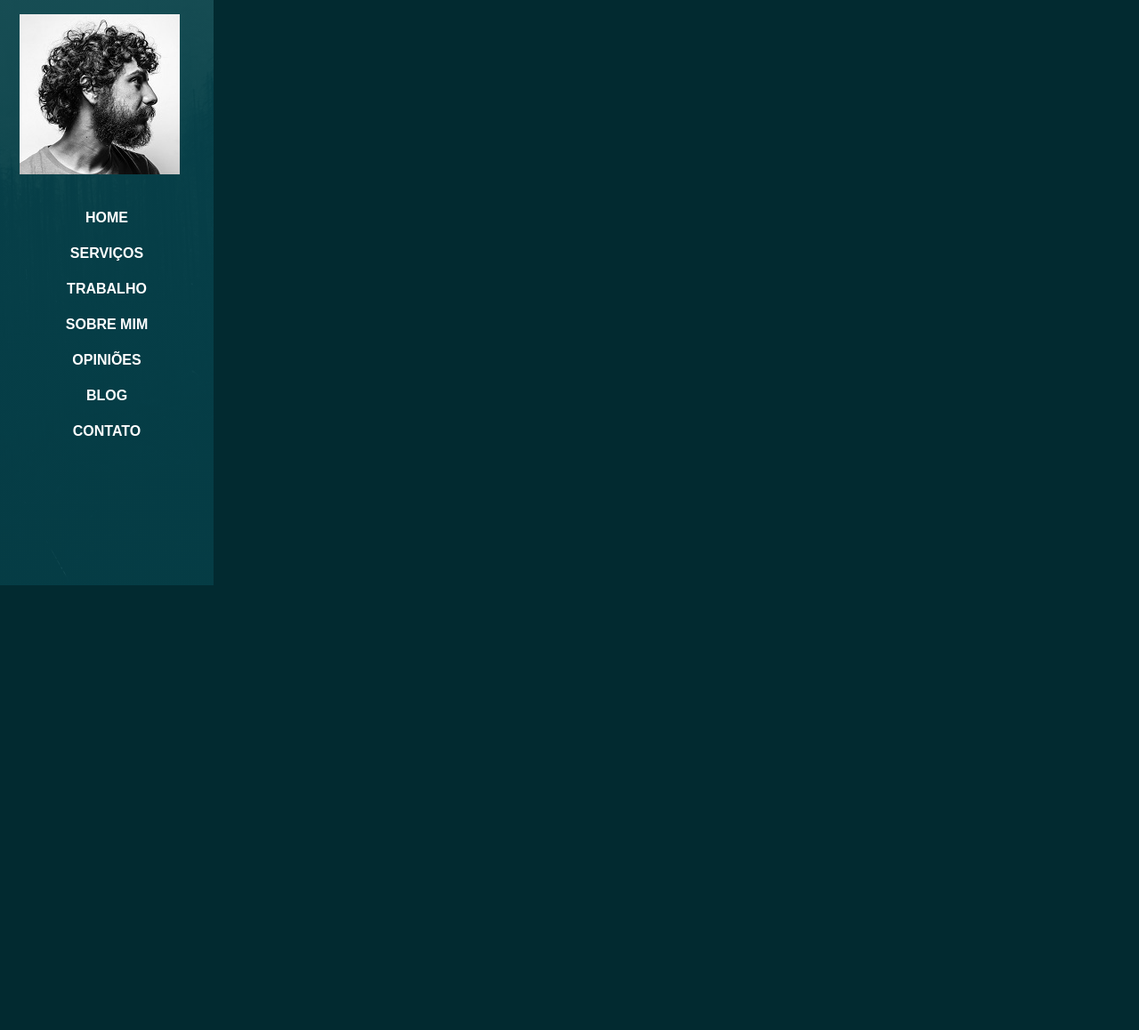
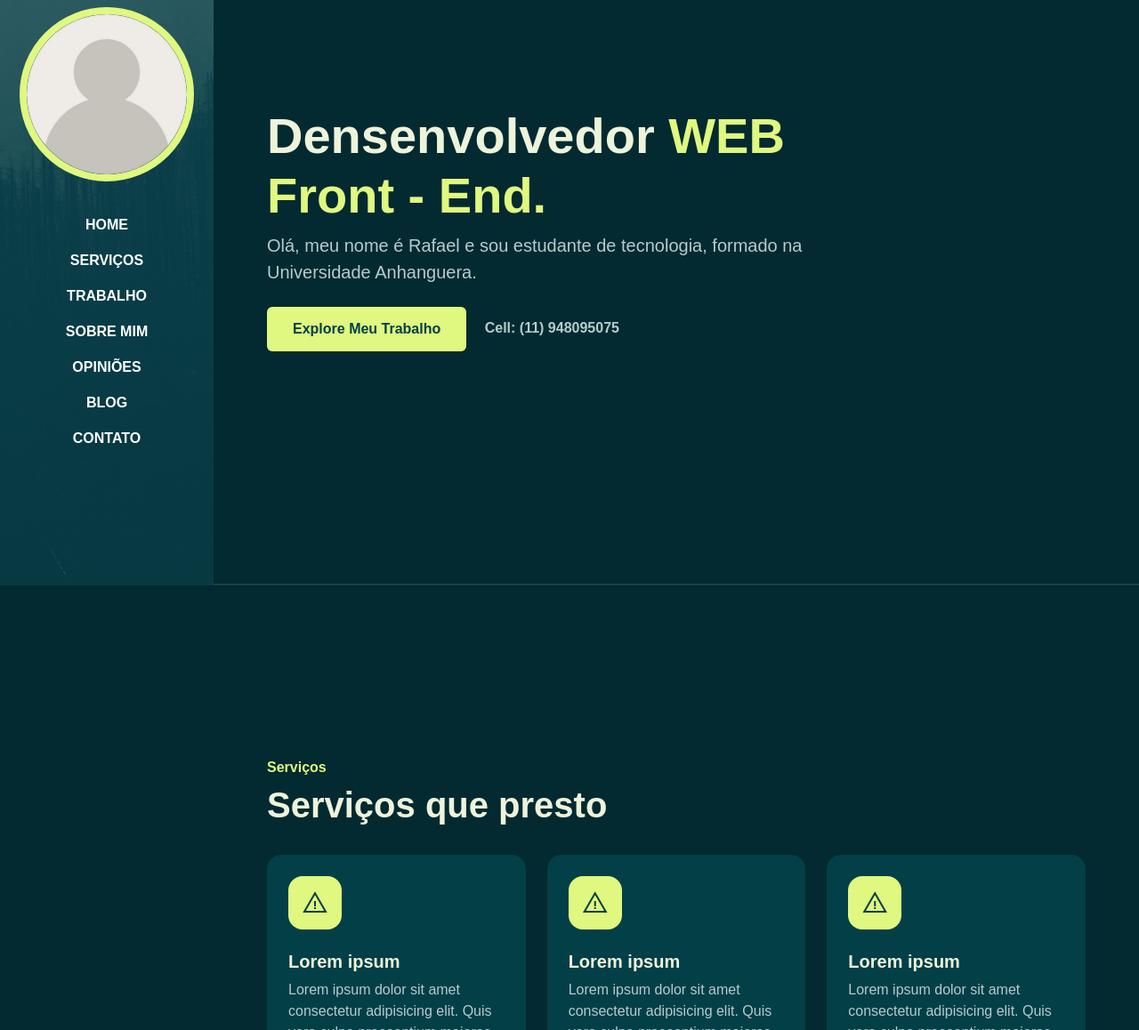
Before and after one commit to RafaelMoraesDevv/portfolio, a plain HTML site: page index.html in a window 1280 px wide. Shown: the part 142-1300 px from the top of the page at 89% size. Before the commit the page ends 800 px from the top, so only its background shows below. Drawn offline with Linux system fonts and the light colour scheme; a web font is replaced by a local one.

Commit message:
Adicionando a parte home e serviços finalizados do portfólio

```diff
--- a/assets/css/style.css
+++ b/assets/css/style.css
@@ -37,7 +37,49 @@ img {
   width: 100%;
 }
 
+.text-brand{
+  color: var(--color-brand);
+}
+
+.bg-base {
+  background-color: var(--color-base);
+}
+
+.full-height {
+  min-height: 100vh;
+  height: 100vh;
+  display: flex;
+  flex-direction: column;
+  justify-content: center;
+  padding-top: 80px;
+  padding-bottom: 80px;
+  border-bottom: 2px solid rgba(255, 255, 255, 0.1);
+}
+
+.shadow-effect {
+  transition: all 0.5s;
+}
+
+.shadow-effect:hover {
+  box-shadow: -6px 6px 0 0 var(--color-brand);
+}
+
+.iconbox {
+  width: 60px;
+  height: 60px;
+  display: flex;
+  align-items: center;
+  justify-content: center;
+  font-size: 32px;
+  background-color: var(--color-brand);
+  color: var(--color-base);
+}
+
 /*Navbar*/
+.navbar {
+  background-color: var(--color-base);
+}
+
 .navbar .nav-link {
   font-weight: 700;
   text-transform: uppercase;
@@ -52,8 +94,56 @@ img {
   .navbar {
     min-height: 100vh;
     width: var(--sidbar-width);
-    background: linear-gradient(rgba(3, 63, 71, 0.9), rgba(3, 63, 71, 0.9)), url(../images/sidebar-img.jpg);
+    background: linear-gradient(rgba(3, 63, 71, 0.8), rgba(3, 63, 71, 0.8)), url(../images/sidebar-img.jpg);
     background-size: cover;
     background-position: center;
   }
+
+  .navbar-brand img{
+    border: 8px solid var(--color-brand);
+  }
+
+  /*CONTENT WRAPPER*/
+  #content-wrapper {
+    padding-left: var(--sidbar-width);
+  }
 }
+
+/* BTN */
+.btn {
+  padding: 12px 28px;
+  font-weight: 700;
+}
+
+.btn-brand {
+  background-color: var(--color-brand);
+  color: var(--color-brand);
+  color: var(--color-base);
+}
+
+.btn-brand:hover,
+.btn-brand:focus {
+  background-color: var(--color-brand2);
+  color: var(--color-base);
+  border-color: var(--color-brand2);
+}
+
+.link-custom {
+  font-weight: 700;
+  position: relative;
+}
+
+.link-custom::after {
+  content: "";
+  width: 0%;
+  height: 2px;
+  position: absolute;
+  background-color: var(--color-brand);
+  left: 0;
+  top: 110%;
+  transition: all 0.4s;
+}
+
+.link-custom:hover::after {
+  width: 100%;
+}
--- a/index.html
+++ b/index.html
@@ -15,11 +15,11 @@
 </head>
 <body>
   <!-- Navbar -->
-  <nav class="navbar navbar-expand-lg navbar-dark">
+  <nav class="navbar navbar-expand-lg navbar-dark fixed-top">
     <div class="container flex-lg-column">
-      <a class="navbar-brand mb-lg-4" href="#">
+      <a class="navbar-brand mx-lg-auto mb-lg-4" href="#">
         <span class="h3 fw-bold d-block d-lg-none">Rafael Moraes</span>
-        <img src="./assets/images/person.jpg" class="d-none d-lg-block" alt="Imagem do perfil">
+        <img src="./assets/images/Design sem nome.png" class="d-none d-lg-block rounded-circle" alt="Imagem do perfil">
       </a>
       <button class="navbar-toggler" type="button" data-bs-toggle="collapse" data-bs-target="#navbarNav" aria-controls="navbarNav" aria-expanded="false" aria-label="Toggle navigation">
         <span class="navbar-toggler-icon"></span>
@@ -53,6 +53,75 @@
     </div>
   </nav>
   <!-- //Navbar -->
+
+  <!-- CONTENT WRAPPER -->
+  <div id="content-wrapper">
+    <!-- HOME -->
+    <section id="home" class="full-height px-lg-5">
+      <div class="container">
+        <div class="row">
+          <div class="col-lg-8">
+            <h1 class="display-4 fw-bold">Densenvolvedor <span class="text-brand">WEB Front - End.</span></h1>
+            <p class="lead mt-2 mb-4">Olá, meu nome é Rafael e sou estudante de tecnologia, formado na Universidade Anhanguera.</p>
+            <a href="#" class="btn btn-brand me-3">Explore Meu Trabalho</a>
+            <a href="#" class="link-custom">Cell: (11) 948095075</a>
+          </div>
+        </div>
+      </div>
+    </section>
+    <!-- //HOME -->
+
+    <!-- SERVICES -->
+    <section id="services" class="full-height px-lg-5">
+      <div class="container">
+
+        <div class="row pb-4">
+          <div class="col-lg-8">
+            <h6 class="text-brand">Serviços</h6>
+            <h1>Serviços que presto</h1>
+          </div>
+        </div>
+
+        <div class="row">
+          <div class="col-md-4">
+            <div class="service p-4 bg-base rounded-4 shadow-effect">
+              <div class="iconbox rounded-4">
+                <i class="las la-exclamation-triangle"></i>
+              </div>
+              <h5 class="mt-4 mb-2">Lorem ipsum</h5>
+              <p>Lorem ipsum dolor sit amet consectetur adipisicing elit. Quis vero culpa praesentium maiores tenetur numquam modi.</p>
+              <a href="#" class="link-custom">Lorem Ipsum</a>
+            </div>
+          </div>
+
+          <div class="col-md-4">
+            <div class="service p-4 bg-base rounded-4 shadow-effect">
+              <div class="iconbox rounded-4">
+                <i class="las la-exclamation-triangle"></i>
+              </div>
+              <h5 class="mt-4 mb-2">Lorem ipsum</h5>
+              <p>Lorem ipsum dolor sit amet consectetur adipisicing elit. Quis vero culpa praesentium maiores tenetur numquam modi.</p>
+              <a href="#" class="link-custom">Lorem Ipsum</a>
+            </div>
+          </div>
+
+          <div class="col-md-4">
+            <div class="service p-4 bg-base rounded-4 shadow-effect">
+              <div class="iconbox rounded-4">
+                <i class="las la-exclamation-triangle"></i>
+              </div>
+              <h5 class="mt-4 mb-2">Lorem ipsum</h5>
+              <p>Lorem ipsum dolor sit amet consectetur adipisicing elit. Quis vero culpa praesentium maiores tenetur numquam modi.</p>
+              <a href="#" class="link-custom">Lorem Ipsum</a>
+            </div>
+          </div>
+        </div>
+      </div>
+    </section>
+    <!-- //SERVICES -->
+  </div>
+  <!-- //CONTENT WRAPPER -->
+
   <!-- Bootstrap -->
   <script src="./assets/js/bootstrap.bundle.min.js"></script>
   <!-- Animação -->
```
Also changed, not shown: assets/images/Design sem nome.png (added).
